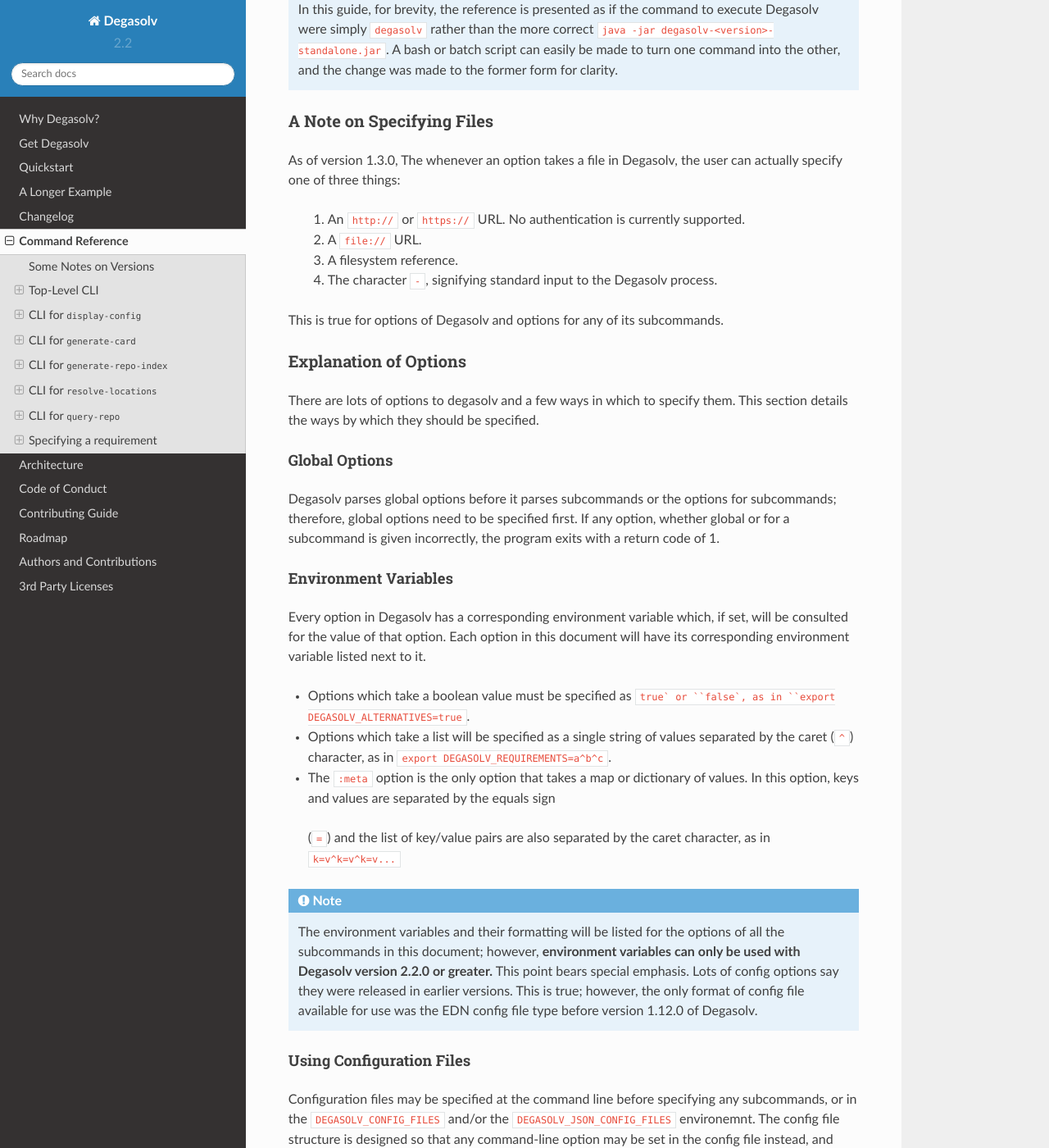
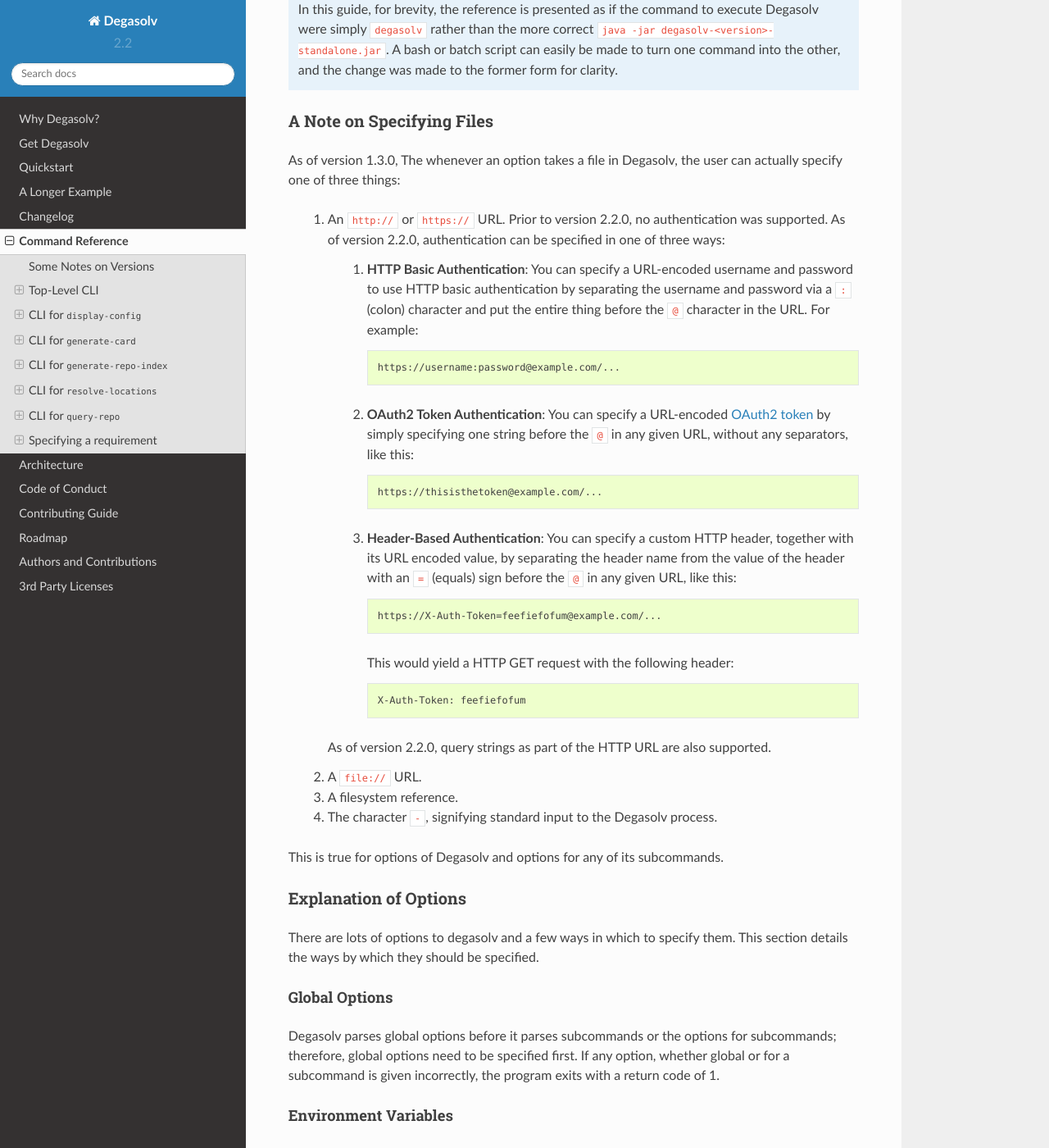
Before and after one commit to djhaskin987/degasolv, a Sphinx documentation site: the page built from docs/command-reference.rst, in a window 1280 px wide and 1400 px high, scrolled down 1111 px. Shown: the whole window at 82% size. Built offline with Sphinx 7.4.7 and the Read the Docs theme 2.0.0, drawn with Linux system fonts in a browser that asks for light colours; some of the changed text lies outside the part shown.

Commit message:
All the needed documentation exists and is there

```diff
--- a/docs/command-reference.rst
+++ b/docs/command-reference.rst
@@ -4,7 +4,8 @@
 ==========================
 
 This guide describes the Degasolv CLI, what subcommands and options
-there are, and what they are for.
+there are, and what they are for. It also describes how to specify
+options.
 
 Some Notes on Versions
 ----------------------
@@ -73,13 +74,43 @@
 As of version 1.3.0, The whenever an option takes a file in Degasolv,
 the user can actually specify one of three things:
 
-  1. An ``http://`` or ``https://`` URL. No authentication is
-     currently supported.
+  1. An ``http://`` or ``https://`` URL. Prior to version 2.2.0, no
+     authentication was supported. As of version 2.2.0, authentication
+     can be specified in one of three ways:
+
+       1. **HTTP Basic Authentication**: You can specify a URL-encoded username
+          and password to use HTTP basic authentication by separating the
+          username and password via a ``:`` (colon) character and put the
+          entire thing before the ``@`` character in the URL. For example::
+
+                https://username:password@example.com/...
+
+       2. **OAuth2 Token Authentication**: You can specify a URL-encoded
+          `OAuth2 token`_ by simply specifying one string before the ``@`` in
+          any given URL, without any separators, like this::
+
+                https://thisisthetoken@example.com/...
+
+       3. **Header-Based Authentication**: You can specify a custom HTTP
+          header, together with its URL encoded value, by separating the
+          header name from the value of the header with an ``=`` (equals) sign
+          before the ``@`` in any given URL, like this::
+
+                https://X-Auth-Token=feefiefofum@example.com/...
+
+          This would yield a HTTP GET request with the following header::
+
+                X-Auth-Token: feefiefofum
+
+     As of version 2.2.0, query strings as part of the HTTP URL are also
+     supported.
   2. A ``file://`` URL.
   3. A filesystem reference.
   4. The character ``-``, signifying standard input to the Degasolv process.
 
 This is true for options of Degasolv and options for any of its subcommands.
+
+.. _OAuth2 token: https://tools.ietf.org/html/rfc6750
 
 Explanation of Options
 ++++++++++++++++++++++
@@ -114,8 +145,8 @@
 
 * The ``:meta`` option is the only option that takes a map or dictionary of
   values. In this option, keys and values are separated by the equals sign
- (``=``) and the list of key/value pairs are also separated by the caret
- character, as in ``k=v^k=v^k=v...``
+  (``=``) and the list of key/value pairs are also separated by the caret
+  character, as in ``k=v^k=v^k=v...``
 
 .. note:: The environment variables and their formatting will be
    listed for the options of all the subcommands in this document;
```
